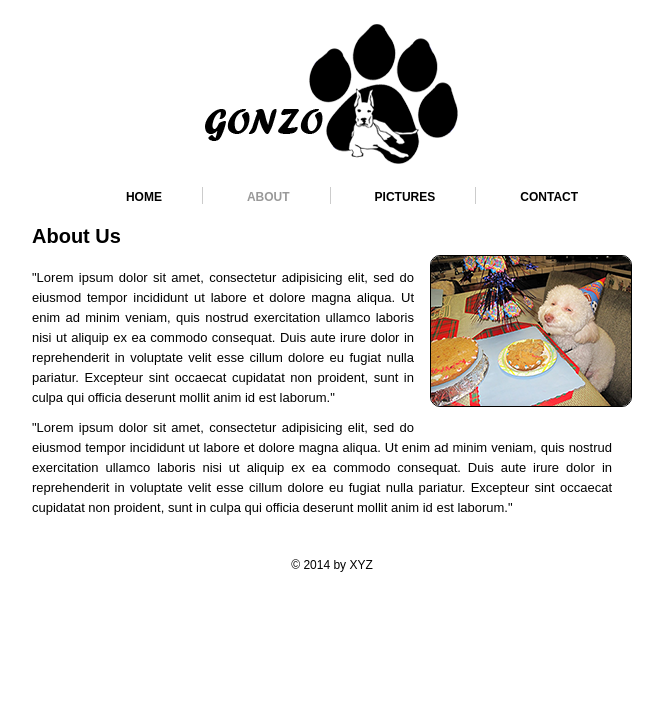
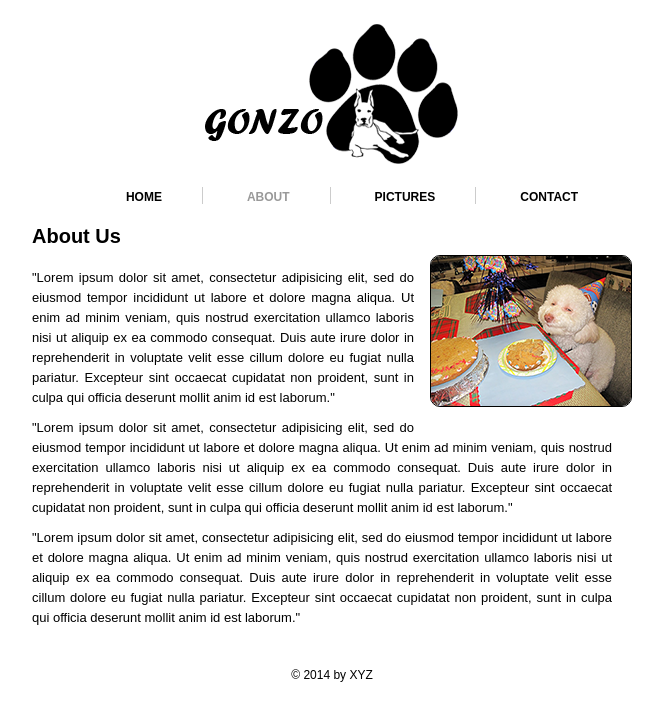
Before and after one commit to VishalChaudhari25/tuto, a plain HTML site: page about.html in a window 1280 px wide. Shown: the whole page, without its empty margins (308-971 px from the left). Drawn offline with Linux system fonts and the light colour scheme.

Commit message:
made the p tag again to print the information

```diff
--- a/about.html
+++ b/about.html
@@ -43,6 +43,7 @@
 <h1>About Us</h1>
 <p>"Lorem ipsum dolor sit amet, consectetur adipisicing elit, sed do eiusmod tempor incididunt ut labore et dolore magna aliqua. Ut enim ad minim veniam, quis nostrud exercitation ullamco laboris nisi ut aliquip ex ea commodo consequat. Duis aute irure dolor in reprehenderit in voluptate velit esse cillum dolore eu fugiat nulla pariatur. Excepteur sint occaecat cupidatat non proident, sunt in culpa qui officia deserunt mollit anim id est laborum."</p>
 <p>"Lorem ipsum dolor sit amet, consectetur adipisicing elit, sed do eiusmod tempor incididunt ut labore et dolore magna aliqua. Ut enim ad minim veniam, quis nostrud exercitation ullamco laboris nisi ut aliquip ex ea commodo consequat. Duis aute irure dolor in reprehenderit in voluptate velit esse cillum dolore eu fugiat nulla pariatur. Excepteur sint occaecat cupidatat non proident, sunt in culpa qui officia deserunt mollit anim id est laborum."</p>
+<p>"Lorem ipsum dolor sit amet, consectetur adipisicing elit, sed do eiusmod tempor incididunt ut labore et dolore magna aliqua. Ut enim ad minim veniam, quis nostrud exercitation ullamco laboris nisi ut aliquip ex ea commodo consequat. Duis aute irure dolor in reprehenderit in voluptate velit esse cillum dolore eu fugiat nulla pariatur. Excepteur sint occaecat cupidatat non proident, sunt in culpa qui officia deserunt mollit anim id est laborum."</p>
 
 
 
```
